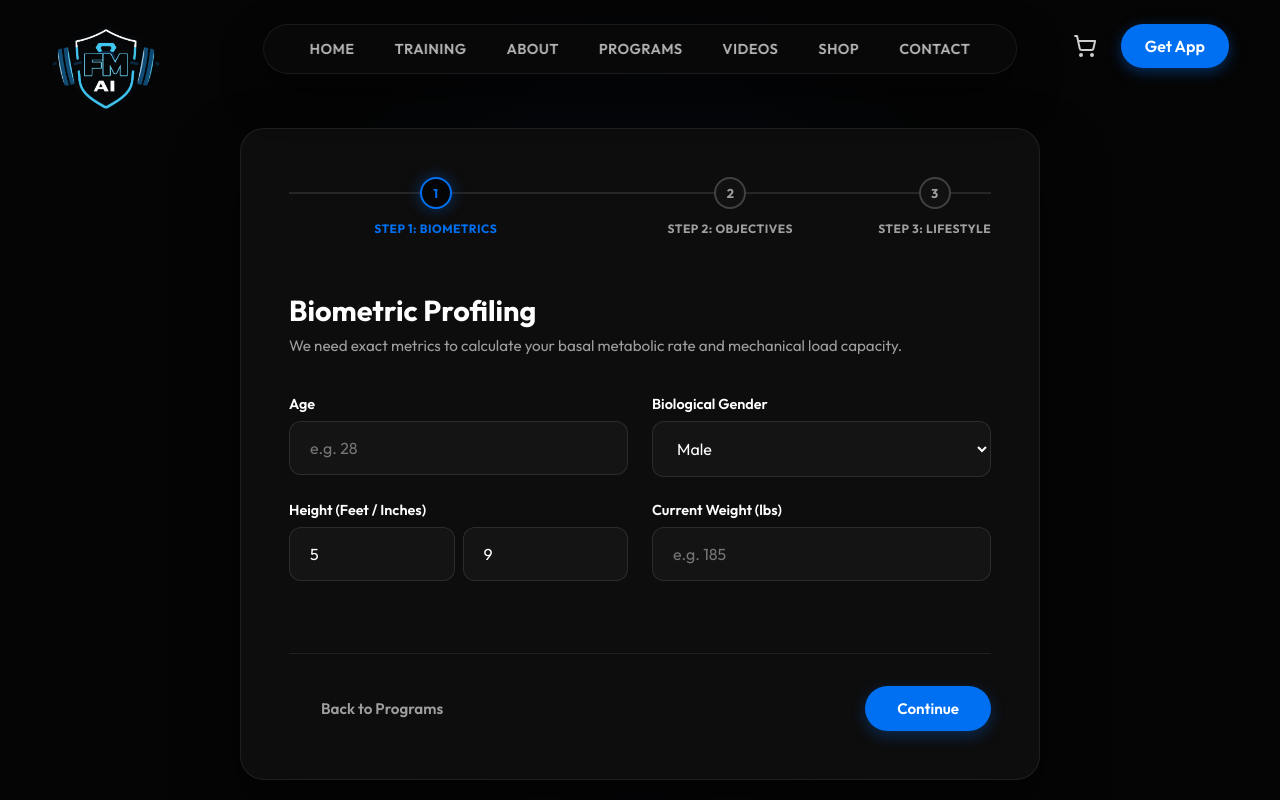
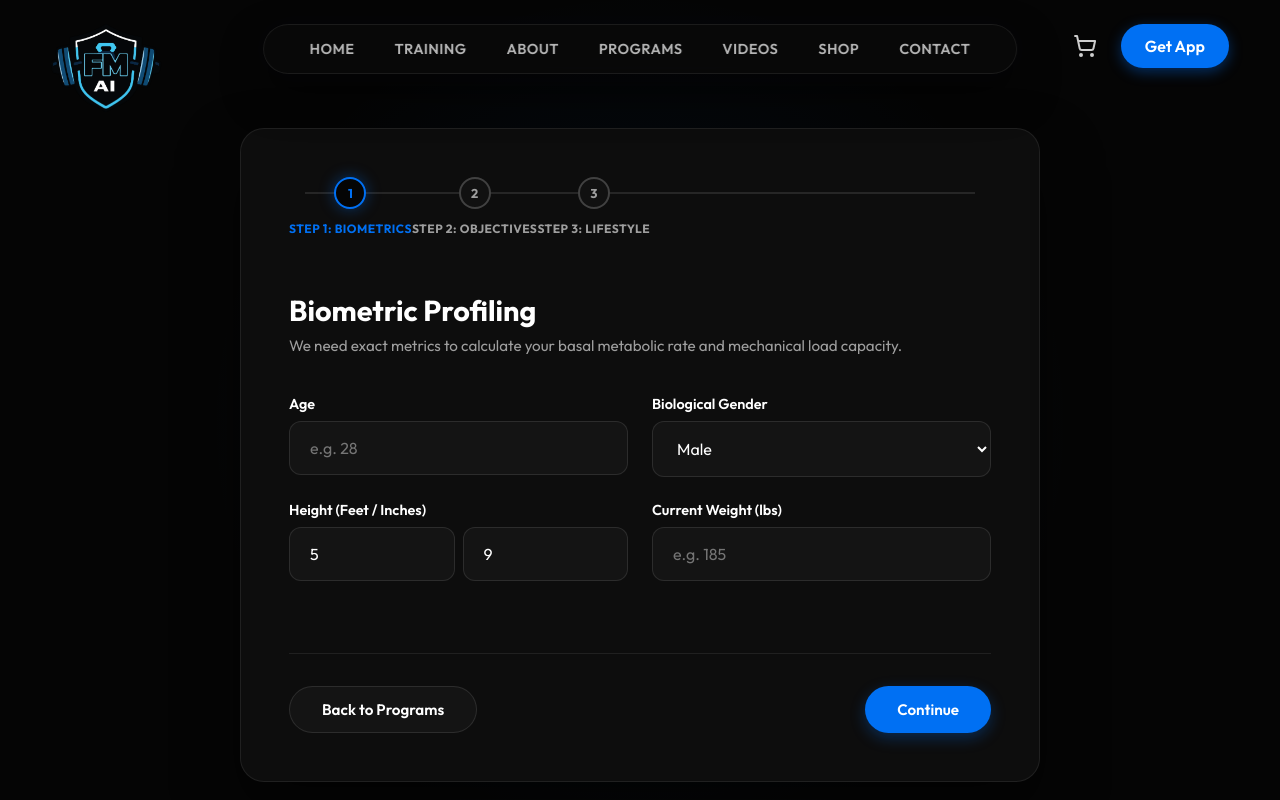
Before and after one commit to faxingberling1/fitmindai, a Next.js app: page /intake in a window 1280 px wide. Shown: the top 800 px of the page. Built offline with nearby package versions, Linux system fonts and the light colour scheme.

Commit message:
Fix Steps line alignment and style Back to Programs button premium

```diff
--- a/src/app/intake/page.module.css
+++ b/src/app/intake/page.module.css
@@ -51,8 +51,8 @@
 .progressTrack {
   position: absolute;
   top: 16px;
-  left: 0;
-  right: 0;
+  left: 16px;
+  right: 16px;
   height: 2px;
   background: rgba(255, 255, 255, 0.1);
   transform: translateY(-50%);
@@ -62,7 +62,7 @@
 .progressFill {
   position: absolute;
   top: 16px;
-  left: 0;
+  left: 16px;
   height: 2px;
   background: var(--primary-blue);
   transform: translateY(-50%);
@@ -303,12 +303,16 @@
 }
 
 .backBtn {
-  background: transparent;
-  color: var(--text-gray);
+  background: rgba(255, 255, 255, 0.03);
+  border: 1px solid rgba(255, 255, 255, 0.1) !important;
+  color: var(--text-light);
 }
 
 .backBtn:hover {
+  background: rgba(255, 255, 255, 0.08);
+  border-color: rgba(255, 255, 255, 0.25) !important;
   color: #fff;
+  transform: translateY(-1px);
 }
 
 @media (max-width: 650px) {
@@ -323,3 +327,11 @@
     grid-template-columns: 1fr;
   }
 }
+
+.stepWrapper {
+  display: flex;
+  flex-direction: column;
+  align-items: center;
+  position: relative;
+  z-index: 2;
+}
--- a/src/app/intake/page.tsx
+++ b/src/app/intake/page.tsx
@@ -82,12 +82,11 @@ function IntakeContent() {
 
   return (
     <div className={styles.container}>
-      {/* Progress Bar */}
       <div className={styles.progressContainer}>
         <div className={styles.progressTrack}></div>
         <div
           className={styles.progressFill}
-          style={{ width: `${((step - 1) / (totalSteps - 1)) * 100}%` }}
+          style={{ width: `calc((100% - 32px) * ${((step - 1) / (totalSteps - 1))})` }}
         ></div>
 
         {[
@@ -95,7 +94,7 @@ function IntakeContent() {
           { num: 2, name: 'Objectives' },
           { num: 3, name: 'Lifestyle' }
         ].map((item) => (
-          <div key={item.num} className={styles.stepWrapper} style={{ display: 'flex', flexDirection: 'column', alignItems: 'center', flexGrow: item.num === 3 ? 0 : 1, position: 'relative' }}>
+          <div key={item.num} className={styles.stepWrapper}>
             <div className={`${styles.stepDot} ${step === item.num ? styles.stepDotActive : ''} ${step > item.num ? styles.stepDotCompleted : ''}`}>
               {step > item.num ? '✓' : item.num}
             </div>
```
